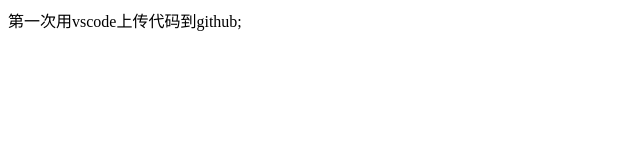
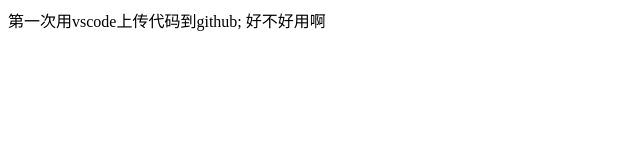
Before and after one commit to cqyldg/mypractice, a plain HTML site: page 我看好不好用.html in a window 1280 px wide. Shown: the whole page, without its empty margins (0-640 px from the left). Drawn offline with Linux system fonts and the light colour scheme.

Commit message:
第二次试一试

```diff
--- a/我看好不好用.html
+++ b/我看好不好用.html
@@ -10,6 +10,7 @@
 <body>
     <div id=ahah>
         第一次用vscode上传代码到github;
+        好不好用啊
     </div>
 </body>
 </html>
```
